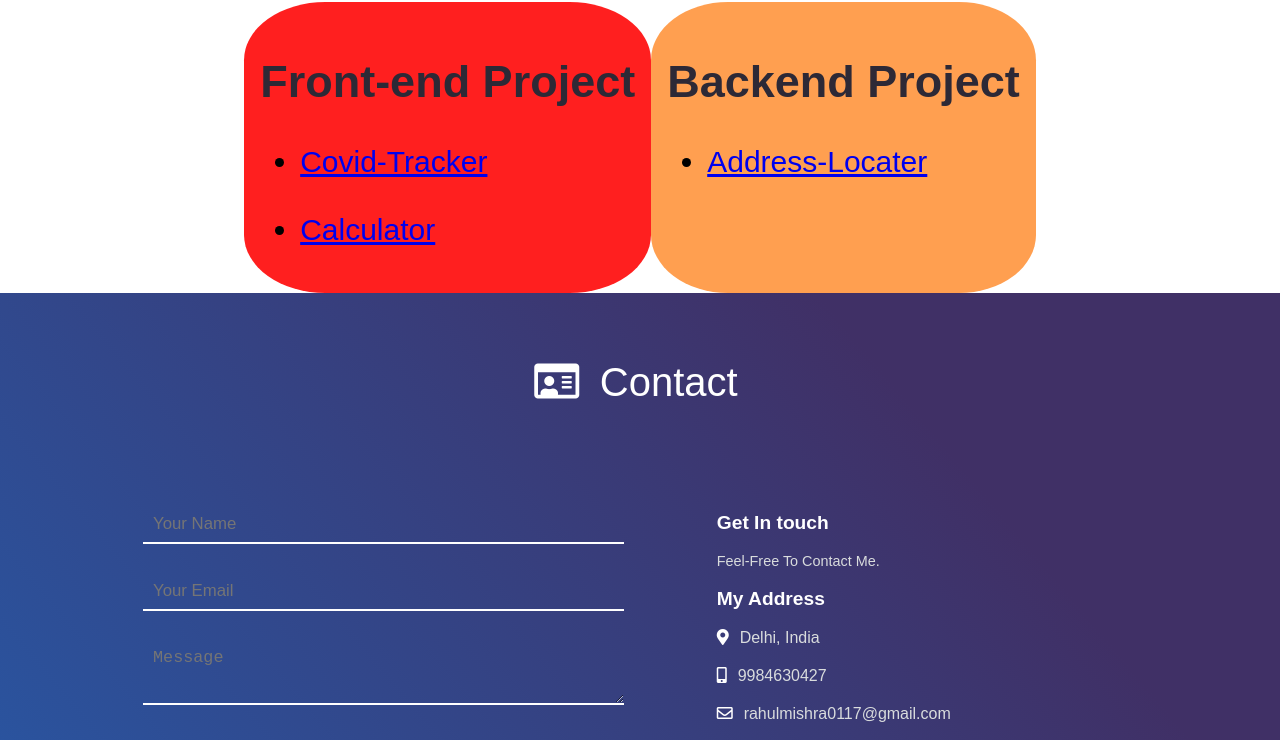
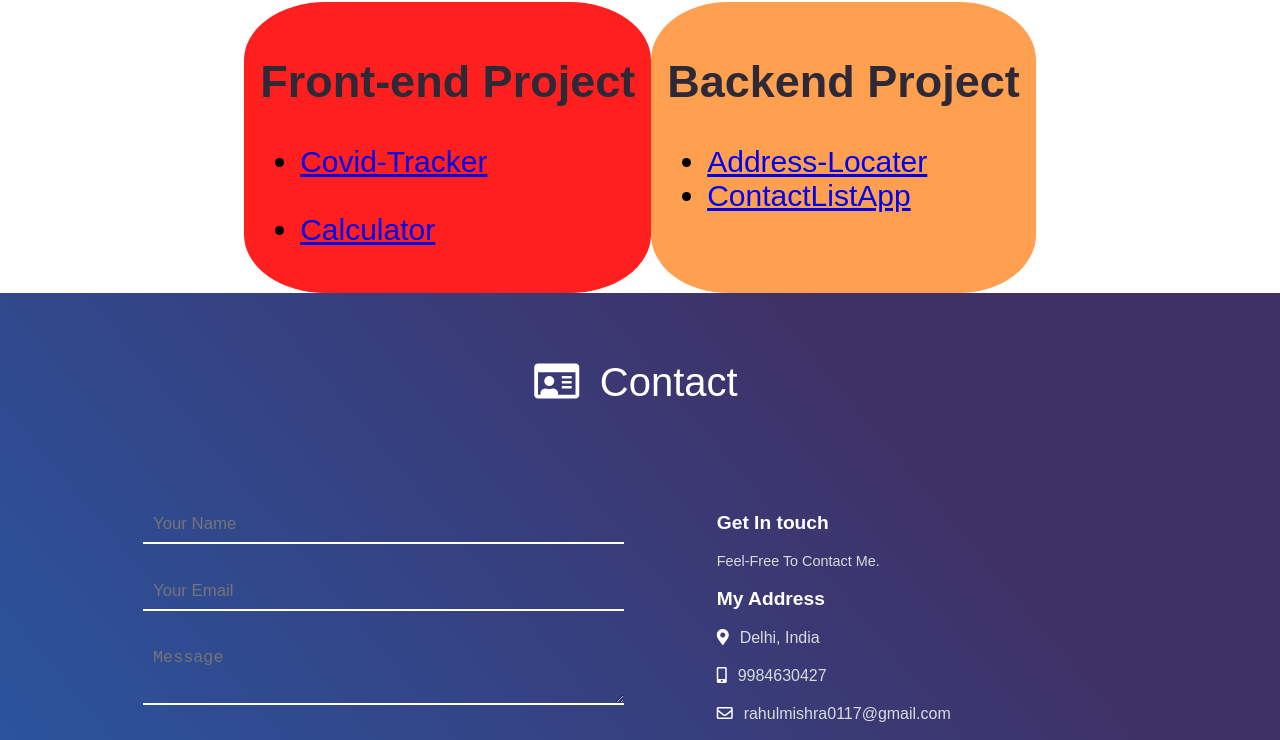
Before and after one commit to rahulmishra117/Rahul, a plain HTML site: page index.html in a window 1280 px wide. Shown: the part 3261-4001 px from the top of the page. Drawn offline with Linux system fonts and the light colour scheme.

Commit message:
Adding the backend Project

```diff
--- a/index.html
+++ b/index.html
@@ -275,6 +275,9 @@
                           <li>
                               <a href="https://github.com/rahulmishra117/AddressLocater1">Address-Locater</a>
                           </li>
+                          <li>
+                              <a href="https://github.com/rahulmishra117/ContactList">ContactListApp</a>
+                          </li>
                       </ul>
                     </div>
                   </div>
```
